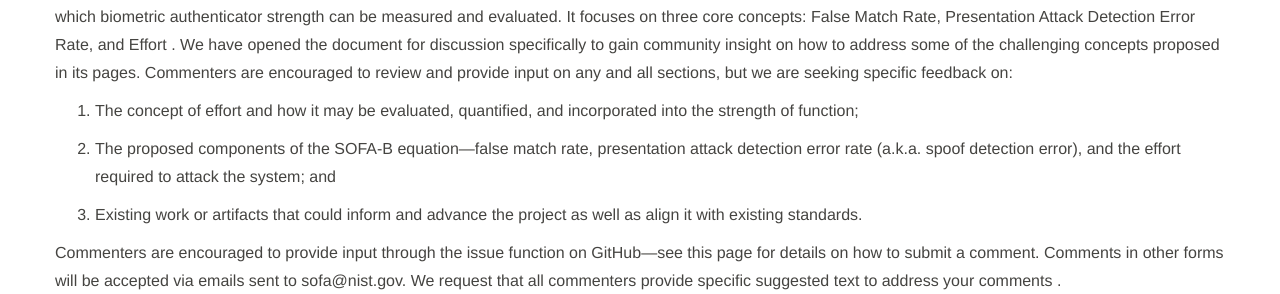
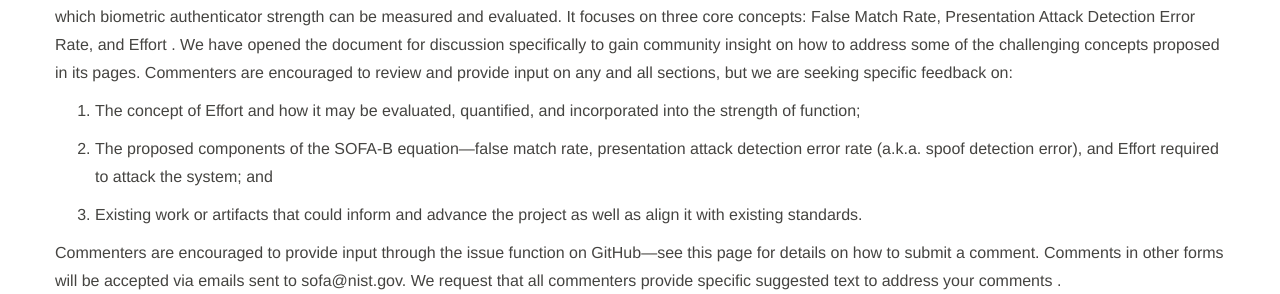
Before and after one commit to usnistgov/SOFA, a Jekyll site: the page built from index.md, in a window 1280 px wide. Shown: the part 730-1024 px from the top of the page. Built offline with Jekyll 4.4.1, drawn with Linux system fonts in a browser that asks for light colours.

Commit message:
Update index.md

```diff
--- a/index.md
+++ b/index.md
@@ -20,9 +20,9 @@ There are many different methods for authenticating users to applications, devic
 The purpose of the SOFA framework is to provide guidance for measuring, evaluating, and comparing the strength of authentication systems. But, where to start? Given the growing ubiquity of biometric-capable devices and their convenience, they represented the ideal initiation point for the SOFA framework—a diverse and emerging set of technologies with varying performance, configurations, and capabilities—but, typically, with limited security guidance in place.
 This document attempts to provide a starting point for the overall SOFA framework by identifying the ways in which biometric authenticator strength can be measured and evaluated. It focuses on three core concepts: False Match Rate, Presentation Attack Detection Error Rate, and Effort . We have opened the document for discussion specifically to gain community insight on how to address some of the challenging concepts proposed in its pages. Commenters are encouraged to review and provide input on any and all sections, but we are seeking specific feedback on:
 
-1. The concept of effort and how it may be evaluated, quantified, and incorporated into the strength of function;
+1. The concept of Effort and how it may be evaluated, quantified, and incorporated into the strength of function;
 
-1. The proposed components of the SOFA-B equation—false match rate, presentation attack detection error rate (a.k.a. spoof detection error), and the effort required to attack the system; and
+1. The proposed components of the SOFA-B equation—false match rate, presentation attack detection error rate (a.k.a. spoof detection error), and Effort required to attack the system; and
 
 1. Existing work or artifacts that could inform and advance the project as well as align it with existing standards.
 
```
